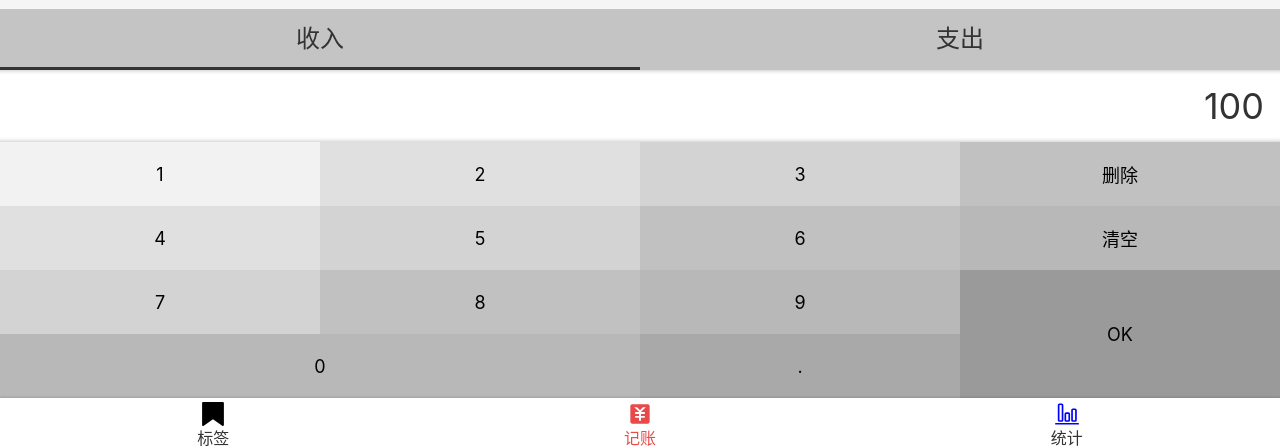
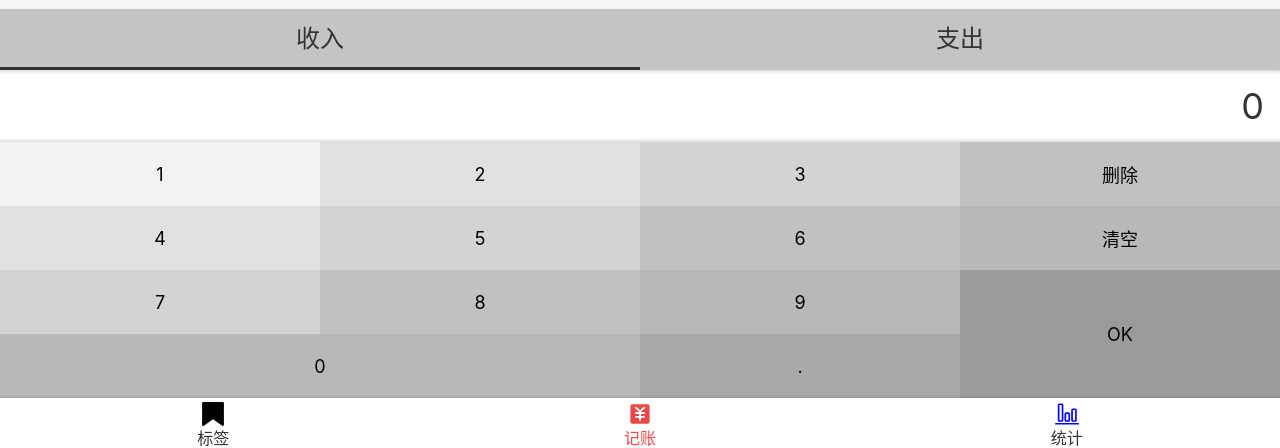
Before and after one commit to shangjingfan/MoneyMemory-React, a React app: page /#/money in a window 1280 px wide. Shown: the part 346-794 px from the top of the page. Built offline with nearby package versions, Linux system fonts and the light colour scheme.

Commit message:
numberPad 功能 wip(work in process) process：过程

```diff
--- a/src/views/Money.tsx
+++ b/src/views/Money.tsx
@@ -18,25 +18,7 @@
         <TagsSection />
         <NoteSection />
         <CategorySection />
-        <NumberPadSection>
-          <div className="output">100</div>
-          <div className="pad clearfix">
-            <button>1</button>
-            <button>2</button>
-            <button>3</button>
-            <button>删除</button>
-            <button>4</button>
-            <button>5</button>
-            <button>6</button>
-            <button>清空</button>
-            <button>7</button>
-            <button>8</button>
-            <button>9</button>
-            <button className="ok">OK</button>
-            <button className="zero">0</button>
-            <button className="dot">.</button>
-          </div>
-        </NumberPadSection>
+        <NumberPadSection />
     </MyLayout>
   );
 }
--- a/src/views/Money/NumberPadSection.tsx
+++ b/src/views/Money/NumberPadSection.tsx
@@ -1,6 +1,7 @@
 import styled from 'styled-components';
+import React, {useState} from 'react';
 
-const NumberPadSection = styled.section`
+const Wrapper = styled.section`
   display: flex;
   flex-direction: column;
   > .output {
@@ -35,4 +36,62 @@
     }
   }
 `;
+const NumberPadSection: React.FC = () => {
+  const [output, setOutput] = useState('0');
+  // const onClickNumber = (number: number) => {}
+  const onClickButtonWrapper = (e: React.MouseEvent) => {
+    const text = (e.target as HTMLButtonElement).textContent;
+    console.log(text)
+    if (text === null) return;
+    switch (text) {
+      case '0':
+      case '1':
+      case '2':
+      case '3':
+      case '4':
+      case '5':
+      case '6':
+      case '7':
+      case '8':
+      case '9':
+      case '.':
+        if (output === '0') {
+          setOutput(text);
+        } else {
+          setOutput(output => output + text);
+        }
+        break;
+      case '删除':
+        console.log('删除');
+        break;
+      case '清空':
+        console.log('清空');
+        break;
+      case 'OK':
+        console.log('ok');
+        break;
+    }
+  };
+  return (
+    <Wrapper>
+      <div className="output">{output}</div>
+      <div className="pad clearfix" onClick={onClickButtonWrapper}>
+        <button>1</button>
+        <button>2</button>
+        <button>3</button>
+        <button>删除</button>
+        <button>4</button>
+        <button>5</button>
+        <button>6</button>
+        <button>清空</button>
+        <button>7</button>
+        <button>8</button>
+        <button>9</button>
+        <button className="ok">OK</button>
+        <button className="zero">0</button>
+        <button className="dot">.</button>
+      </div>
+    </Wrapper>
+  );
+};
 export {NumberPadSection};
```
